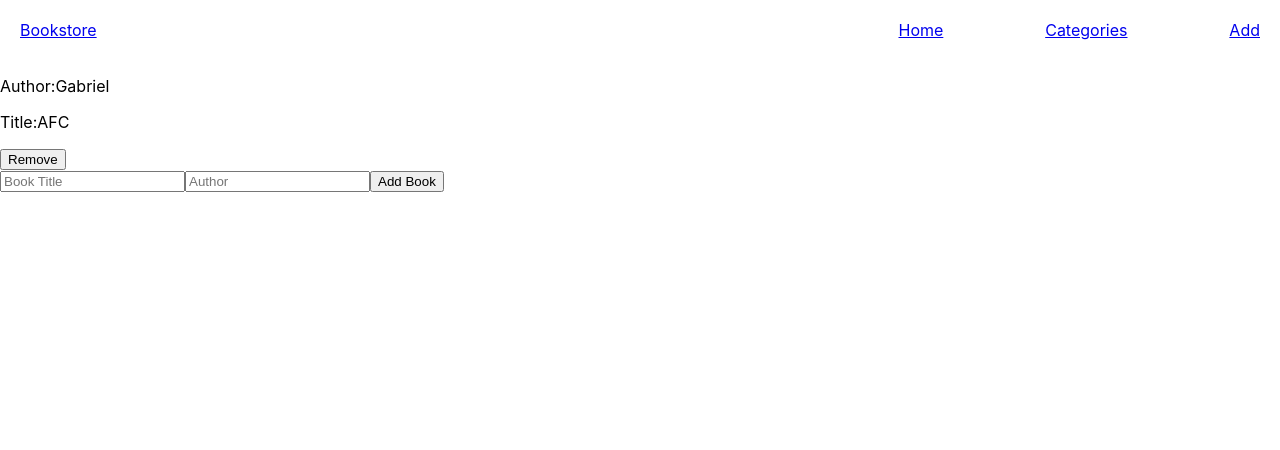
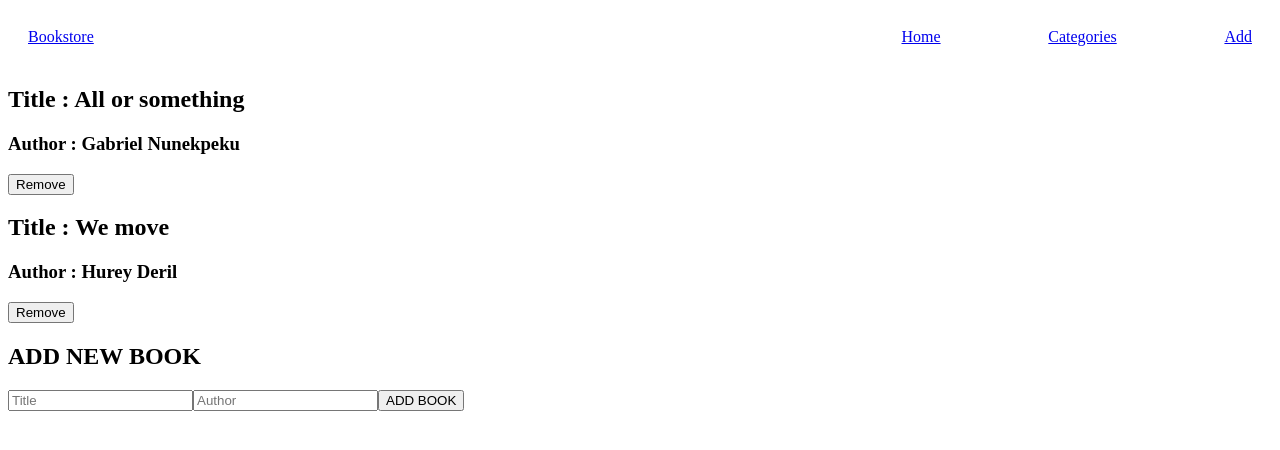
Before and after one commit to nunegabriel/Bookstore, a React (Create React App) app: page / in a window 1280 px wide. Shown: the top 450 px of the page. Built offline with nearby package versions, Linux system fonts and the light colour scheme.

Commit message:
Connect redux

```diff
--- a/package.json
+++ b/package.json
@@ -9,11 +9,13 @@
     "@testing-library/user-event": "^13.5.0",
     "big-js": "^3.1.3",
     "big.js": "^6.2.1",
+    "prop-types": "^15.8.1",
     "react": "^18.2.0",
     "react-dom": "^18.2.0",
     "react-redux": "^8.0.5",
     "react-router-dom": "^6.4.3",
     "react-scripts": "5.0.1",
+    "redux": "^4.2.0",
     "uuidv4": "^6.2.13",
     "web-vitals": "^2.1.4"
   },
--- a/src/App.js
+++ b/src/App.js
@@ -1,4 +1,4 @@
-import React, { Component } from 'react';
+// import React, { Component } from 'react';
 import { BrowserRouter as Router, Routes, Route } from 'react-router-dom';
 import Navbar from './components/Navbar';
 import Books from './components/Books';
@@ -7,13 +7,7 @@ import Categories from './components/Categories';
 
 import './App.css';
 
-class App extends Component {
-  constructor(props) {
-    super(props);
-    this.state = {};
-  }
-
-  render() {
+function App() {
   return (
     <Router>
       <Navbar />
@@ -25,6 +19,5 @@ class App extends Component {
     </Router>
   );
 }
-}
 
 export default App;
--- a/src/components/Add.js
+++ b/src/components/Add.js
@@ -1,13 +1,45 @@
-import '../App.css';
+/* eslint-disable */
+import { React, useState } from 'react';
 
-function Add() {
+const Addfunction = ({ bookAdd }) => {
+  const [initBook, setBook] = useState({
+    author: '',
+    title: '',
+  });
+
+
+  const formEvent = (e) => {
+    bookAdd(e, initBook);
+    setBook({ title: '', author: '' });
+  }
+
   return (
-    <form className="book-form">
-      <input type="text" placeholder="Book Title" />
-      <input type="text" placeholder="Author" />
-      <button type="submit">Add Book</button>
-    </form>
+    <div className ="form">
+      <h2>ADD NEW BOOK</h2>
+
+      <form onSubmit={ formEvent }>
+
+        <input
+          type="text"
+          placeholder="Title"
+          className='title'
+          value={initBook.title}
+          required
+          onChange={(e) => setBook({ ...initBook, title: e.target.value })}
+        />
+        <input
+          type="text"
+          placeholder="Author"
+          className='author'
+          value={initBook.author}
+          required
+          onChange={(e) => setBook({ ...initBook, author: e.target.value })}
+        />
+        <button type="submit" id="add-book">ADD BOOK</button>
+      </form>
+    </div>
   );
-}
+};
 
-export default Add;
+
+export default Addfunction;
--- a/src/components/Book.js
+++ b/src/components/Book.js
@@ -1,22 +1,41 @@
 /* eslint-disable */
 
-import '../App.css';
+import React from 'react';
+import PropTypes from 'prop-types';
 
-function Book(props) {
-  const { author, title } = props;
+function Book({
+  id,
+  title,
+  author,
+  removeBook,
+}) {
   return (
-    <div className="Detail">
-      <p className="author">
-        Author:
-        {author}
-      </p>
-      <p className="title">
-        Title:
-        {title}
-      </p>
-      <button type="button" className="remove">Remove</button>
+    <div>
+      <h2>
+        Title : {title}
+      </h2>
+      <h3>
+        Author : {author}
+      </h3>
+
+      <button className="btn" type="button" onClick={() => removeBook(id)}>
+        Remove
+      </button>
     </div>
   );
 }
+Book.defaultProps = {
+  id: '',
+  title: '',
+  author: '',
+  removeBook: null,
+};
+
+Book.propTypes = {
+  title: PropTypes.string,
+  id: PropTypes.number,
+  author: PropTypes.string,
+  removeBook: PropTypes.func,
+};
 
 export default Book;
--- a/src/components/Books.js
+++ b/src/components/Books.js
@@ -1,26 +1,33 @@
 /* eslint-disable */
-import React from 'react';
-import Add from './Add';
+
+import { React } from 'react';
+import { useDispatch, useSelector } from 'react-redux';
 import Book from './Book';
-
-
-const list = [
-  {
-    id: 1,
-    title: 'AFC',
-    author: 'Gabriel',
-  }
-];
+import { addDefault, removeDefault } from '../redux/books/books';
+import Addfunction from './Add';
 
 function Books ()
-{
-    return(
-        <div>
-    {list.map((list) => <Book key={list.id} title={list.title} author={list.author} />)}
-    <Add />
-  </div>
+ {
+  const dispatch = useDispatch();
 
-    )
-}
+  const BookStored = useSelector((state) => state.BooksReducer);
+
+  const bookAdd = (e, bookItem) => {
+    e.preventDefault();
+    dispatch(addDefault(bookItem));
+  };
+  const removeBook = (id) => {
+    dispatch(removeDefault(id));
+  };
+
+  return (
+    <div>
+      {BookStored.map((item) => (
+        <Book author={item.author} title={item.title} id={item.id} key={item.id} removeBook={removeBook} />
+      ))}
+      <Addfunction bookAdd={bookAdd} />
+    </div>
+  );
+};
 
 export default Books;
--- a/src/components/Categories.js
+++ b/src/components/Categories.js
@@ -1,7 +1,21 @@
+/* eslint-disable */
+
 import React from 'react';
+import { useSelector, useDispatch } from 'react-redux';
+import { CheckStatus } from '../redux/categories/categories';
 
-const Categories = () => (
-  <button className="Check-Status" type="button">Check Status</button>
-);
+function Categories () {
+  const dispatch = useDispatch();
+  const UpdateStatus = () => dispatch(CheckStatus());
+  const CategoriesStatus = useSelector((state) => state.categoriesReducer);
+  return (
+    <div>
+      {CategoriesStatus.map((status) => <h1 key={status}>{status}</h1>)}
+      <button type="button" className="btn" onClick={UpdateStatus}>
+        Check Status
+      </button>
+    </div>
+  );
+};
 
 export default Categories;
--- a/src/index.js
+++ b/src/index.js
@@ -1,17 +1,17 @@
 import React from 'react';
 import ReactDOM from 'react-dom/client';
-import './index.css';
+
+import { Provider } from 'react-redux';
+import configureStore from './redux/configureStore';
 import App from './App';
-import reportWebVitals from './reportWebVitals';
+
+const storeVar = configureStore();
 
 const root = ReactDOM.createRoot(document.getElementById('root'));
 root.render(
   <React.StrictMode>
-    <App />
+    <Provider store={storeVar}>
+      <App />
+    </Provider>
   </React.StrictMode>,
 );
-
-// If you want to start measuring performance in your app, pass a function
-// to log results (for example: reportWebVitals(console.log))
-// or send to an analytics endpoint. Learn more: https://bit.ly/CRA-vitals
-reportWebVitals();
--- a/src/redux/books/books.js
+++ b/src/redux/books/books.js
@@ -1,36 +1,35 @@
-// Action
-const ADD = 'src/redux/books/ADD';
-const REMOVE = 'src/redux/books/REMOVE';
+/* eslint-disable */
 
-const displayBooks = {
-  id: 1,
-  author: 'Gabriel',
-  title: 'All or something',
-};
+const ADD = 'ADD';
+const REMOVE = 'REMOVE';
 
-// Reducer
-const bookReducer = (state = displayBooks, action) => {
+const books = [
+  { id: 1, author: 'Gabriel Nunekpeku', title: 'All or something' },
+  { id: 2, author: 'Hurey Deril', title: 'We move' },
+];
+
+const BooksReducer = (state = books, action) => {
   switch (action.type) {
     case ADD:
-      return [...state, action.item];
+      return [ ...state, { id: Date.now(),  author: action.option.author, title: action.option.title,
+        },
+      ];
 
     case REMOVE:
       return state.filter((book) => book.id !== action.id);
-
-    default: return state;
+    default:
+      return state;
   }
 };
 
-// Action Creators
-const addBook = (book) => ({
-  type: ADD,
-  item: book,
-});
-
-const removeBook = (id) => ({
+export const removeDefault = (id) => ({
   type: REMOVE,
   id,
 });
 
-export default bookReducer;
-export { removeBook, addBook };
+export const addDefault = (addedBook) => ({
+  type: ADD,
+  option: addedBook,
+});
+
+export default BooksReducer;
--- a/src/redux/categories/categories.js
+++ b/src/redux/categories/categories.js
@@ -1,19 +1,22 @@
-const BOOK_STATUS = 'src/redux/books/CATEGORY';
+/* eslint-disable */
 
-const categoryReducer = (state = {}, action) => {
-  switch (action.type) {
-    case BOOK_STATUS:
-      return 'N/A';
+const CHECK = 'CHECK';
 
+const categories = [];
+
+const categoriesReducer = (state = categories, action) =>
+{
+  switch (action.type)
+  {
+    case CHECK:
+      return ['TBA'];
     default:
-      return state;
+     return state;
   }
 };
 
-const bookCategory = () => ({
-  type: 'BOOK_STATUS',
+export const CheckStatus = () => ({
+  type: CHECK,
 });
 
-export default categoryReducer;
-
-export { bookCategory };
+export default categoriesReducer;
--- a/src/redux/configureStore.js
+++ b/src/redux/configureStore.js
@@ -1,13 +1,14 @@
-import { combineReducers, configureStore } from '@reduxjs/toolkit';
+import { createStore, combineReducers } from 'redux';
+import BooksReducer from './books/books';
+import categoriesReducer from './categories/categories';
 
-import categoryReducer from './categories/categories';
-import bookReducer from './books/books';
-
-const combinedReducers = combineReducers({
-  books: bookReducer,
-  categoryReducer,
+// combining reducers
+const everyReducers = combineReducers({
+  BooksReducer,
+  categoriesReducer,
 });
 
-const store = configureStore({ reducer: combinedReducers });
-
-export default store;
+export default function configureStore() {
+  const store = createStore(everyReducers);
+  return store;
+}
```
Also changed, not shown: 1 other file (tests, documents, lock files or other folders). Lines whose indentation alone changed are shown as unchanged.
